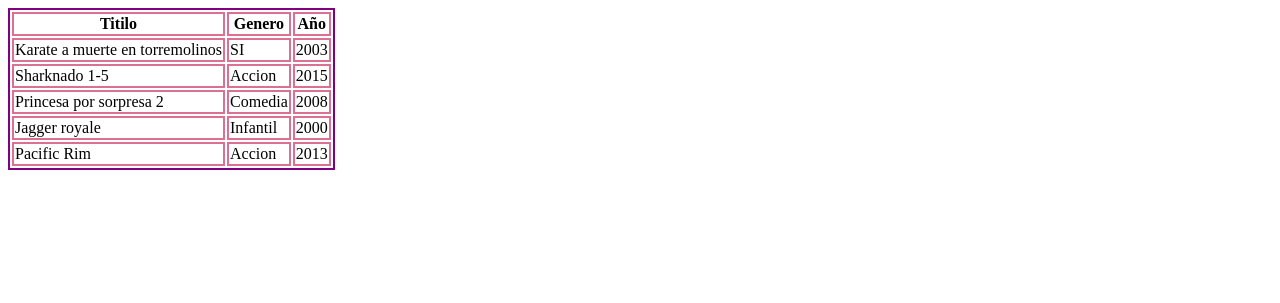
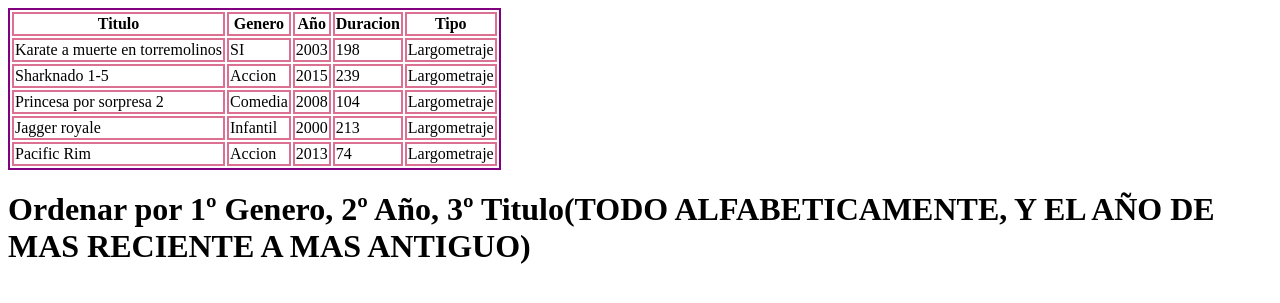
Before and after one commit to raulitomartin/desarrollo-web-servidor-2024, a PHP site: page /peliculas.php in a window 1280 px wide. Shown: the top 303 px of the page. Run offline with PHP 8.4, Linux system fonts and the light colour scheme.

Commit message:
Ejercicios de clase hechos menos el ultimo

```diff
--- a/Arrays/Arrays.php
+++ b/Arrays/Arrays.php
@@ -43,7 +43,7 @@
         echo "<h3>Hay $cantidad_animales animales</h3>";
 
 
-        //coche moto gasolina olo a aceite de motoh, si joder esto e sine
+        //coche moto gasolina olo a aceite de motoh, si jode esto e sine
         /*
             CREAR EL ARRAY CON 3 COCHES
             AÑADIR 2 COCHES CON SUS MATRICULAS
--- a/Arrays/peliculas.php
+++ b/Arrays/peliculas.php
@@ -8,12 +8,19 @@
 </head>
 <body>
     <?php
+    $numAle1 = rand(30, 240);
+    $numAle2 = rand(30, 240);
+    $numAle3 = rand(30, 240);
+    $numAle4 = rand(30, 240);
+    $numAle5 = rand(30, 240);
+
+
     $peliculas = [
-        ["Karate a muerte en torremolinos", "SI", 2003],
-        ["Sharknado 1-5", "Accion", 2015],
-        ["Princesa por sorpresa 2", "Comedia", 2008],
-        ["Jagger royale", "Infantil", 2000],
-        ["Pacific Rim", "Accion", 2013],
+        ["Karate a muerte en torremolinos", "SI", 2003, $numAle1],
+        ["Sharknado 1-5", "Accion", 2015, $numAle2],
+        ["Princesa por sorpresa 2", "Comedia", 2008, $numAle3],
+        ["Jagger royale", "Infantil", 2000, $numAle4],
+        ["Pacific Rim", "Accion", 2013, $numAle5],
     ];
 
     /*
@@ -28,10 +35,6 @@
         1 GENERO
         2 AÑO
         3 TITULO (TODO ALFABETICAMENTE, Y EL AÑO DE MAS RECIENTE A MAS ANTIGUO)
-
-
-
-
     */
 
     ?>
@@ -39,24 +42,39 @@
 
     <table>
         <thead>
-            <th>Titilo</th>
+            <th>Titulo</th>
             <th>Genero</th>
             <th>Año</th>
+            <th>Duracion</th>
+            <th>Tipo</th>
         </thead>
         <tbody>
         <?php
                 foreach ($peliculas as $pelicula) {
-                    list($titulo,$Genero,$Año) = $pelicula;
+                    list($titulo,$genero,$año,$duracion) = $pelicula;
                     echo "<tr>";
                     echo "<td>$titulo</td>";
-                    echo "<td>$Genero</td>";
-                    echo "<td>$Año</td>";
+                    echo "<td>$genero</td>";
+                    echo "<td>$año</td>";
+                    echo "<td>$duracion</td>";
+                    if ($duracion < 60) {
+                        echo "<td>Cortometraje</td>";
+                    } elseif($duracion >= 60){
+                        echo "<td>Largometraje</td>";
+                    }
                     echo "</tr>";
                 }
-
 
             ?>
         </tbody>
     </table>
+
+    <h1>Ordenar por 1º Genero, 2º Año, 3º Titulo(TODO ALFABETICAMENTE, Y EL AÑO DE MAS RECIENTE A MAS ANTIGUO)</h1>
+    <?php
+        array_multisort($peliculas, )
+
+
+
+    ?>
 </body>
 </html>
```
